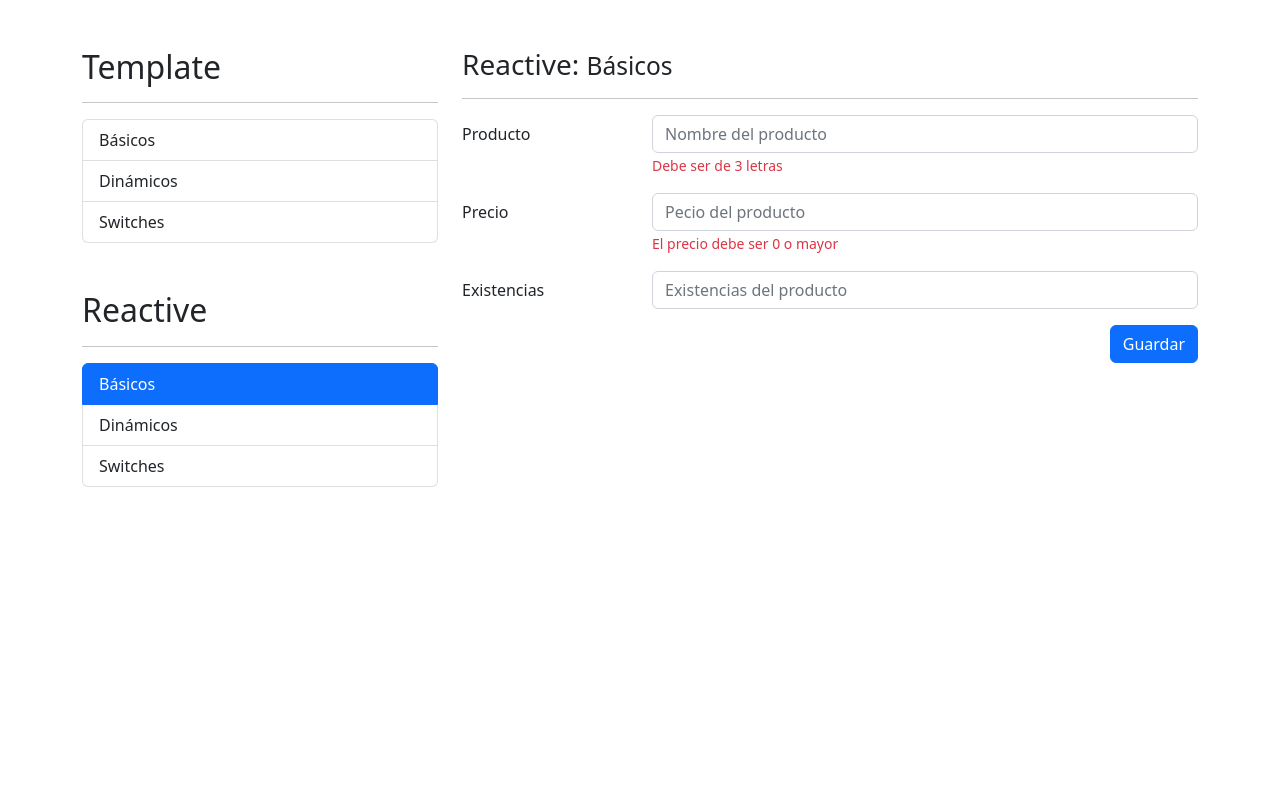
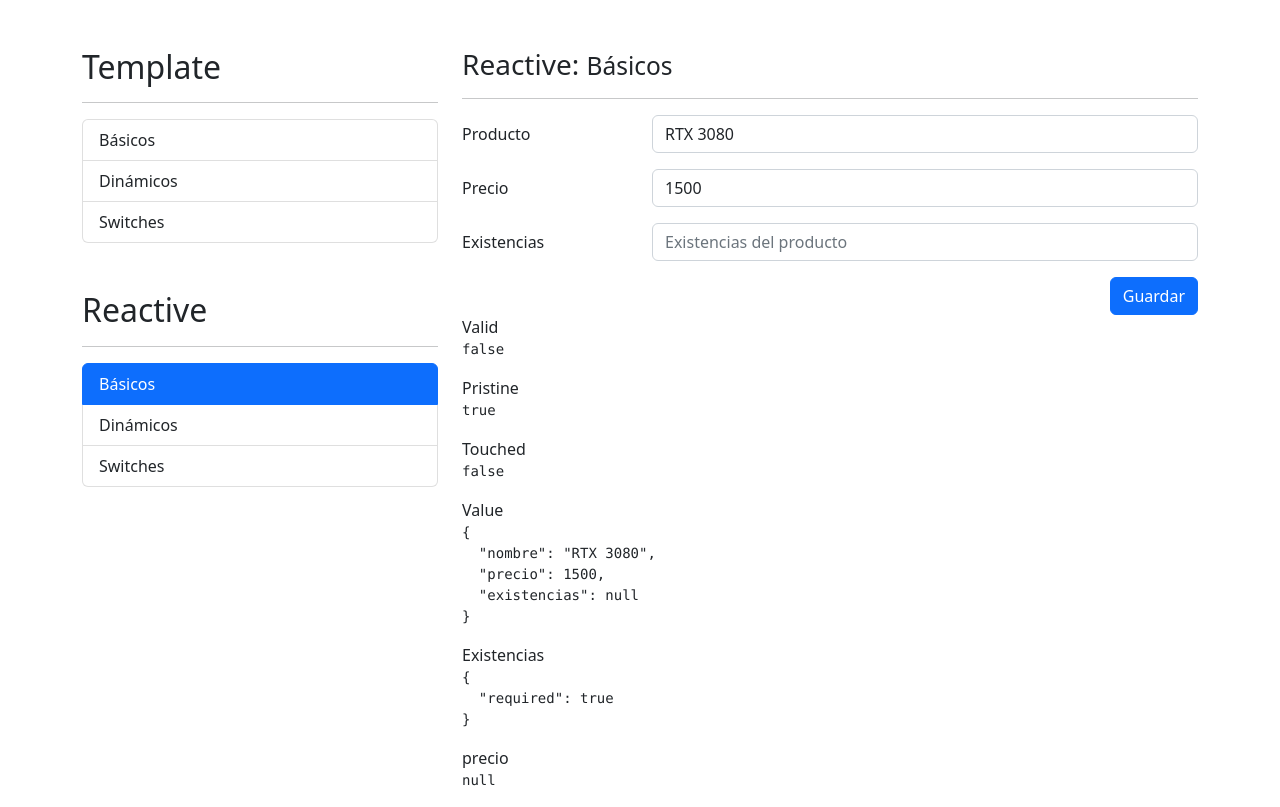
Before and after one commit to f4biaan/formulariosApp, an Angular app: page /reactive/basicos in a window 1280 px wide. Built offline with nearby package versions, Linux system fonts and the light colour scheme.

Commit message:
Reactive form basico

```diff
--- a/src/app/reactive/basicos/basicos.component.html
+++ b/src/app/reactive/basicos/basicos.component.html
@@ -3,13 +3,13 @@
 
 <div class="row">
   <div class="col">
-    <form autocomplete="off">
+    <form (ngSubmit)="guardar()" autocomplete="off" [formGroup]="miFormulario">
       <!-- campo de product -->
       <div class="mb-3 row">
         <label class="col-sm-3 col-form-label">Producto</label>
         <div class="col-sm-9">
-          <input type="text" class="form-control" id="producto" placeholder="Nombre del producto">
-          <span class="form-text text-danger">Debe ser de 3 letras</span>
+          <input type="text" class="form-control" id="producto" formControlName="nombre" placeholder="Nombre del producto">
+          <span class="form-text text-danger" *ngIf="campoEsValido('nombre')">Debe ser de 3 letras</span>
         </div>
       </div>
 
@@ -17,8 +17,8 @@
       <div class="mb-3 row">
         <label class="col-sm-3 col-form-label">Precio</label>
         <div class="col-sm-9">
-          <input type="number" class="form-control" id="precio" placeholder="Pecio del producto">
-          <span class="form-text text-danger">El precio debe ser 0 o mayor</span>
+          <input type="number" class="form-control" id="precio" formControlName="precio" placeholder="Pecio del producto">
+          <span class="form-text text-danger" *ngIf="campoEsValido('precio')">El precio debe ser 0 o mayor</span>
         </div>
       </div>
 
@@ -26,7 +26,8 @@
       <div class="mb-3 row">
         <label class="col-sm-3 col-form-label">Existencias</label>
         <div class="col-sm-9">
-          <input type="number" class="form-control" id="existencias" placeholder="Existencias del producto">
+          <input type="number" class="form-control" id="existencias" formControlName="existencias" placeholder="Existencias del producto">
+          <span class="form-text text-danger" *ngIf="campoEsValido('existencias')">Las existencias deben ser 0 o mayor</span>
         </div>
       </div>
 
@@ -39,7 +40,7 @@
   </div>
 </div>
 
-<!-- <div class="row">
+<div class="row">
   <div class="col">
     <span>Valid</span>
     <pre>{{ miFormulario.valid }}</pre>
@@ -53,7 +54,10 @@
     <span>Value</span>
     <pre>{{ miFormulario.value | json }}</pre>
 
-    <span>CustomDirective</span>
+    <span>Existencias</span>
     <pre>{{ miFormulario.controls['existencias'].errors | json }}</pre>
+
+    <span>precio</span>
+    <pre>{{ miFormulario.controls['precio'].errors | json }}</pre>
   </div>
-</div> -->
+</div>
--- a/src/app/reactive/basicos/basicos.component.ts
+++ b/src/app/reactive/basicos/basicos.component.ts
@@ -1,11 +1,52 @@
-import { Component } from '@angular/core';
+import { Component, OnInit } from '@angular/core';
+import { FormGroup, FormBuilder, Validators } from '@angular/forms';
 
 @Component({
   selector: 'app-basicos',
   templateUrl: './basicos.component.html',
-  styles: [
-  ]
+  styles: [],
 })
-export class BasicosComponent {
+export class BasicosComponent implements OnInit {
+  /* miFormulario: FormGroup = new FormGroup({
+    nombre: new FormControl('RTX 3080'),
+    precio: new FormControl(1500),
+    existencias: new FormControl(15),
+  }) */
 
+  miFormulario: FormGroup = this.fb.group({
+    nombre: [, [Validators.required, Validators.minLength(3)]],
+    precio: [, [Validators.required, Validators.min(0)]],
+    existencias: [, [Validators.required, Validators.min(0)]],
+  });
+
+  constructor(private fb: FormBuilder) {}
+
+  ngOnInit() {
+    /* this.miFormulario.setValue({
+      nombre: 'RTX 3080',
+      precio: 1500,
+      existencias: 15,
+    }); */
+    this.miFormulario.reset({
+      nombre: 'RTX 3080',
+      precio: 1500,
+    });
+  }
+
+  campoEsValido(campo: string) {
+    return (
+      this.miFormulario.controls[campo].errors &&
+      this.miFormulario.controls[campo].touched
+    );
+  }
+
+  guardar() {
+    if (this.miFormulario.invalid) {
+      // activar todos los errores del formulario
+      this.miFormulario.markAllAsTouched();
+      return;
+    }
+    console.log(this.miFormulario.value);
+    this.miFormulario.reset();
+  }
 }
```
Also changed, not shown: src/app/reactive/reactive.module.ts (+4 -11 lines).
